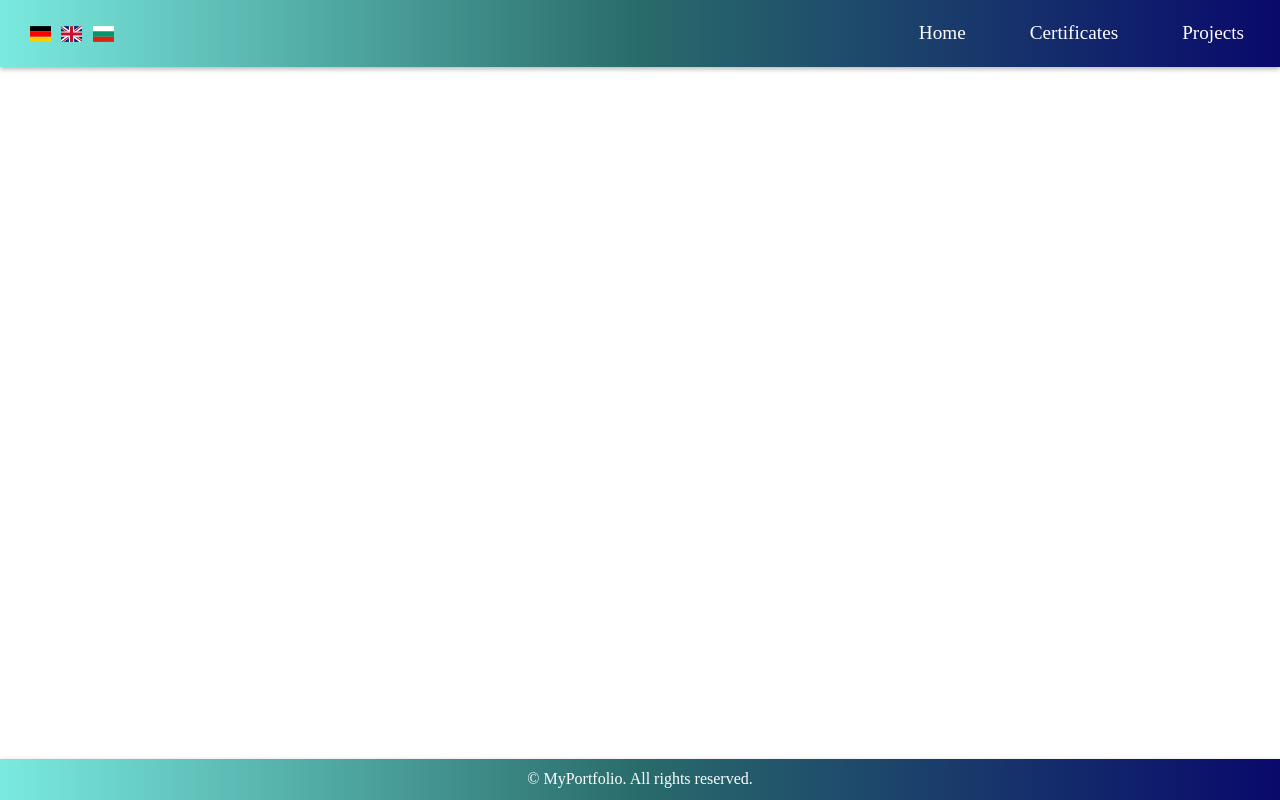
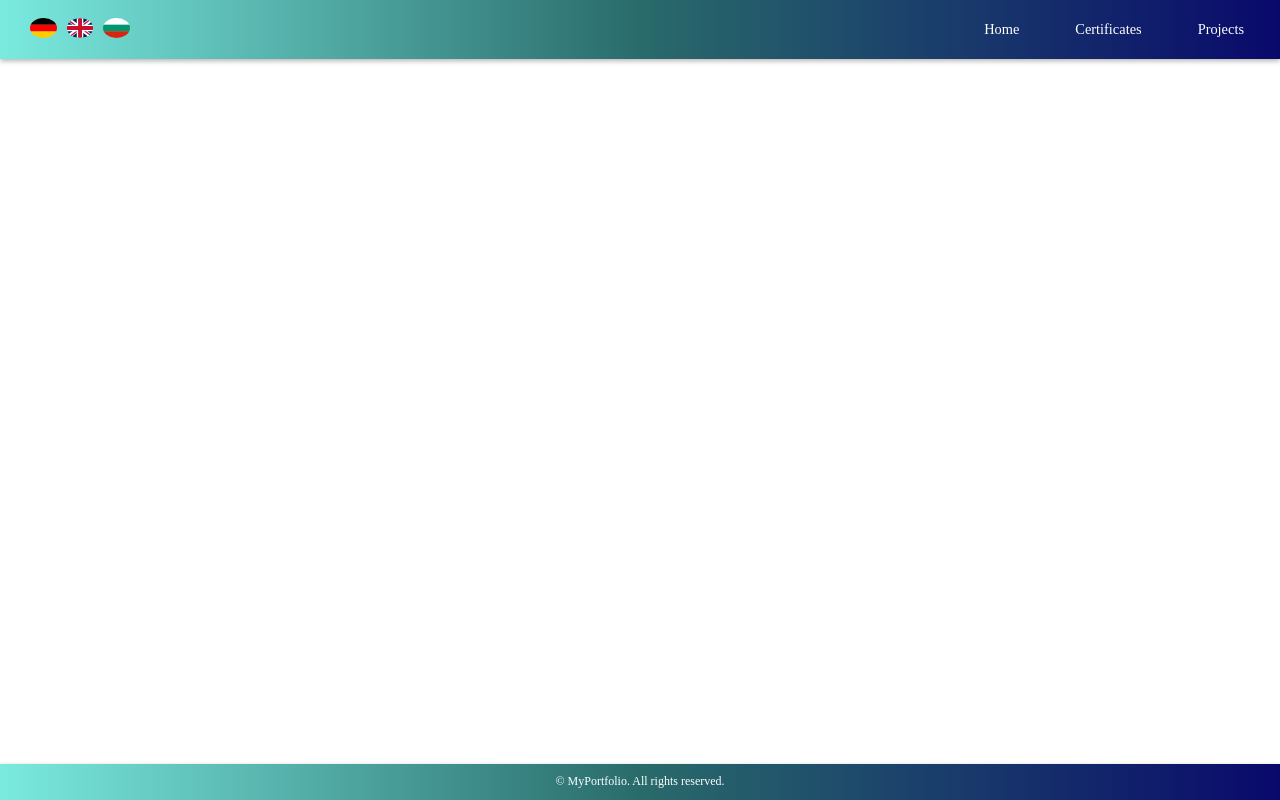
Before and after one commit to StoyanStoyanov1/MyPortfolio, a React (Create React App) app in the folder my-portfolio/: page / in a window 1280 px wide. Built offline with nearby package versions, Linux system fonts and the light colour scheme.

Commit message:
update styles

```diff
--- a/my-portfolio/public/styles/navigation.css
+++ b/my-portfolio/public/styles/navigation.css
@@ -41,4 +41,6 @@ nav a:hover{
 .flags span {
     margin-left: 10px;
     cursor: pointer;
+    font-size: 20px;
+    border-radius: 50%;
 }
--- a/my-portfolio/public/styles/typography.css
+++ b/my-portfolio/public/styles/typography.css
@@ -1,6 +1,6 @@
 html {
     font-family: 'Lato', sans-serif;
-    font-size: 16px;
+    font-size: 12px;
     box-sizing: border-box;
 }
 
```
